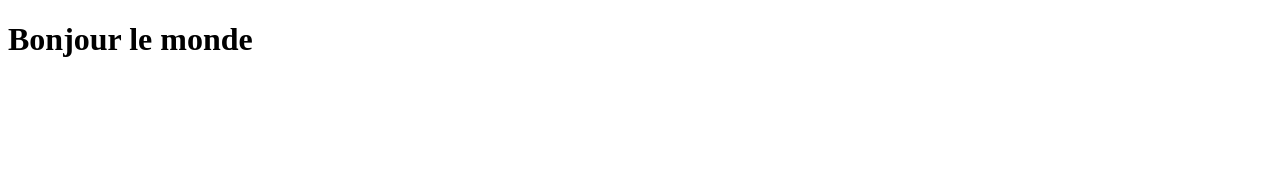
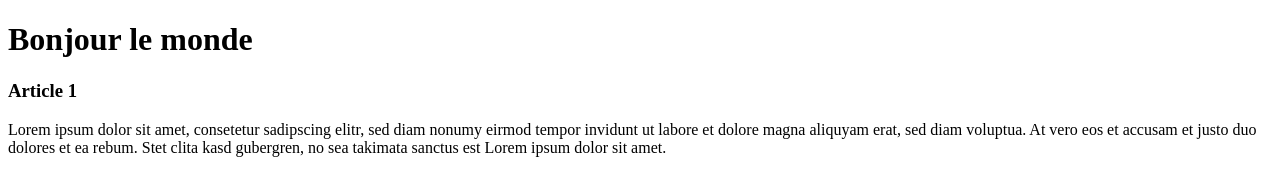
Before and after one commit to Olprog59/first, a plain HTML site: page index.html in a window 1280 px wide. Drawn offline with Linux system fonts and the light colour scheme.

Commit message:
ajout d'une section dans mon index

```diff
--- a/index.html
+++ b/index.html
@@ -8,6 +8,14 @@
   <body>
     <main>
       <h1>Bonjour le monde</h1>
+        <section>
+        <article>
+          <h1>Article 1</h1>
+          <p>
+Lorem ipsum dolor sit amet, consetetur sadipscing elitr, sed diam nonumy eirmod tempor invidunt ut labore et dolore magna aliquyam erat, sed diam voluptua. At vero eos et accusam et justo duo dolores et ea rebum. Stet clita kasd gubergren, no sea takimata sanctus est Lorem ipsum dolor sit amet.
+</p>
+        </article>
+      </section>
     </main>
   </body>
 </html>
```
